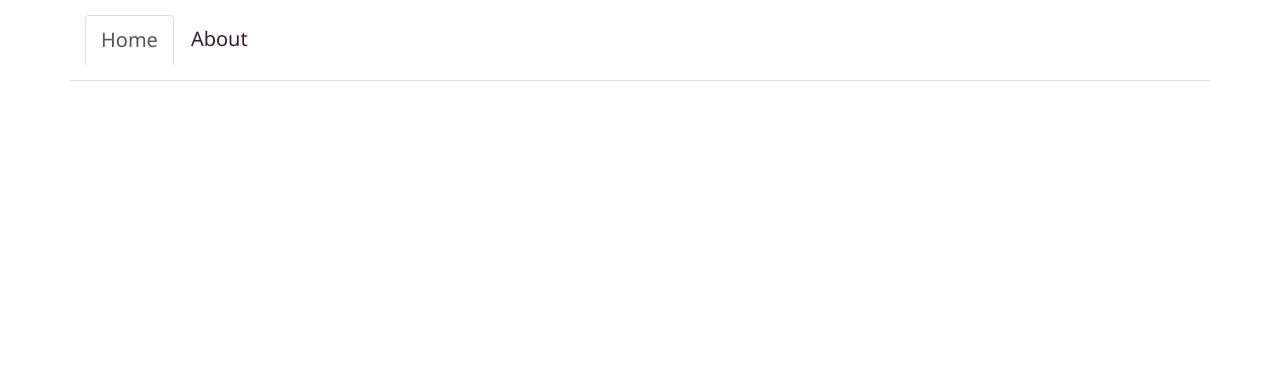
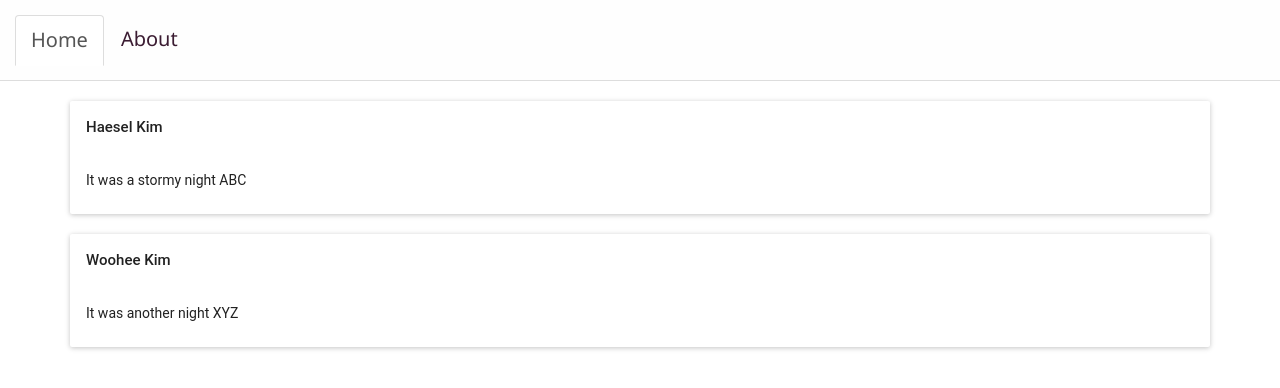
Before and after one commit to qdvu124/InclusiveColgate, a React (Create React App) app: page / in a window 1280 px wide. Shown: the top 388 px of the page. Built offline with nearby package versions, Linux system fonts and the light colour scheme.

Commit message:
Added stories and material ui

```diff
--- a/package.json
+++ b/package.json
@@ -6,6 +6,7 @@
     "eslint": "^4.19.1",
     "eslint-config-airbnb-base": "^12.1.0",
     "eslint-plugin-import": "^2.10.0",
+    "material-ui": "^0.20.0",
     "react": "^16.3.1",
     "react-dom": "^16.3.1",
     "react-scripts": "1.1.4"
--- a/src/App.js
+++ b/src/App.js
@@ -1,11 +1,18 @@
 import React from 'react';
+
 import NavBar from './NavBar/NavBar.js'
+import Stories from './Stories/Stories.js'
+import {MuiThemeProvider} from 'material-ui/styles';
 
-function App() {
+const App = () => {
   return (
-    <div className="container">
+    <MuiThemeProvider>
       <NavBar/>
-    </div>
+      <br/>
+      <div className="container">
+        <Stories/>
+      </div>
+    </MuiThemeProvider>
   );
 }
 
--- /dev/null
+++ b/src/Sample.js
@@ -0,0 +1,12 @@
+const Samples = [
+    {
+        story_detail: 'It was a stormy night ABC',
+        story_owner: 'Haesel Kim',
+    },
+    {
+        story_detail: 'It was another night XYZ',
+        story_owner: 'Woohee Kim'
+    },
+]
+
+export default Samples
--- /dev/null
+++ b/src/Stories/Stories.js
@@ -0,0 +1,34 @@
+import React from 'react'
+import Story from './Story.js'
+import Samples from '../Sample.js'
+
+class Stories extends React.Component {
+
+    constructor(props) {
+        super(props);
+
+        this.state = {
+            stories : Samples,
+        };
+    }
+
+    render() {
+        const story_items = this.state.stories.map((current_story, index) => {
+            return (
+                <div>
+                    <Story key={index} story={current_story} />
+                    <br/>
+                </div>
+            );
+        })
+
+        return(
+            <div>
+                {story_items}
+            </div>
+        );
+    }
+
+}
+
+export default Stories
--- /dev/null
+++ b/src/Stories/Story.js
@@ -0,0 +1,13 @@
+import React from 'react'
+import  { Card, CardText, CardHeader } from 'material-ui/Card'
+
+const Story = (props) => {
+    return (
+        <Card>
+            <CardHeader title={props.story.story_owner} />
+            <CardText> {props.story.story_detail} </CardText>
+        </Card>
+    )
+}
+
+export default Story
```
Also changed, not shown: 1 other file (tests, documents, lock files or other folders).
